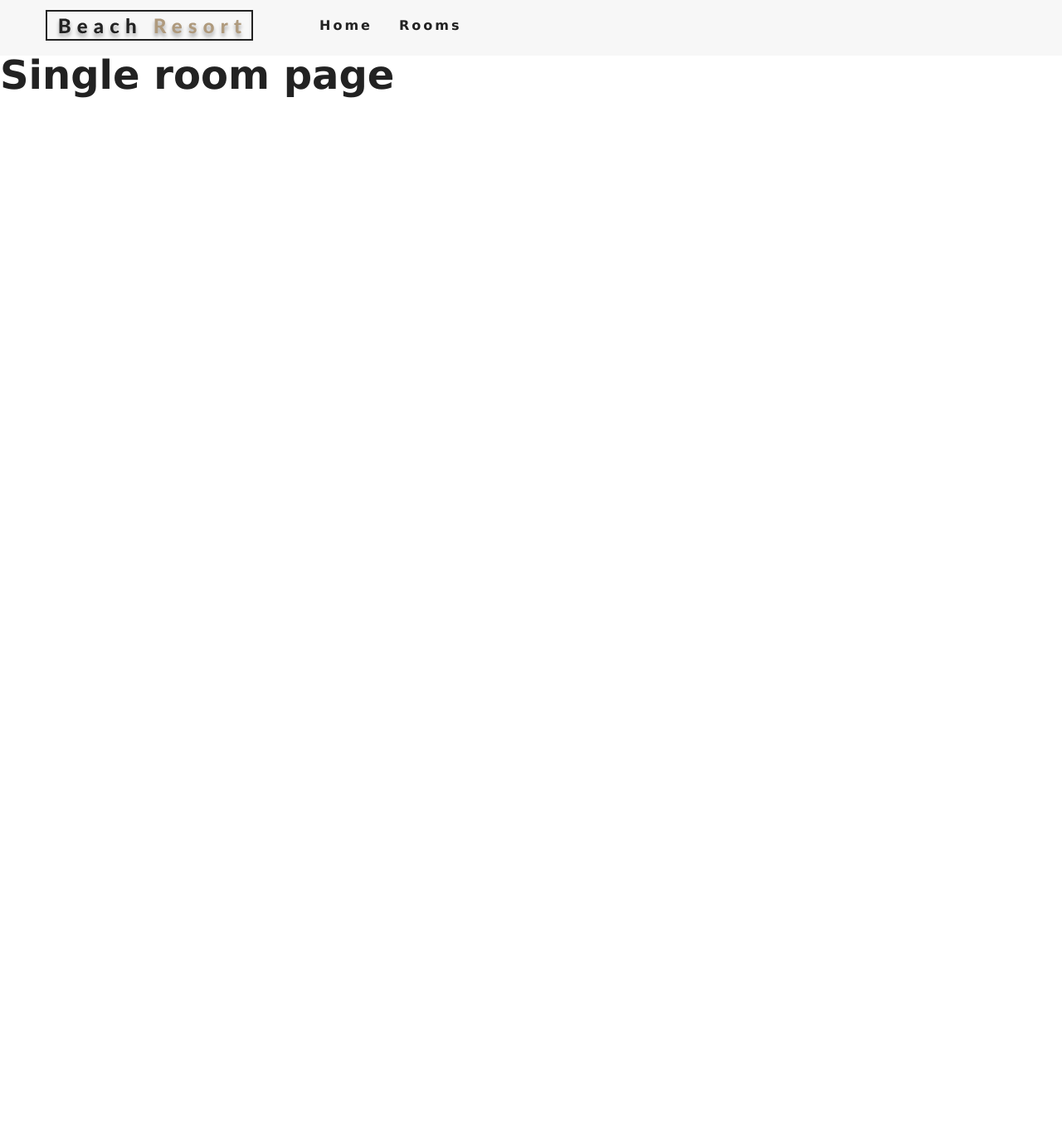
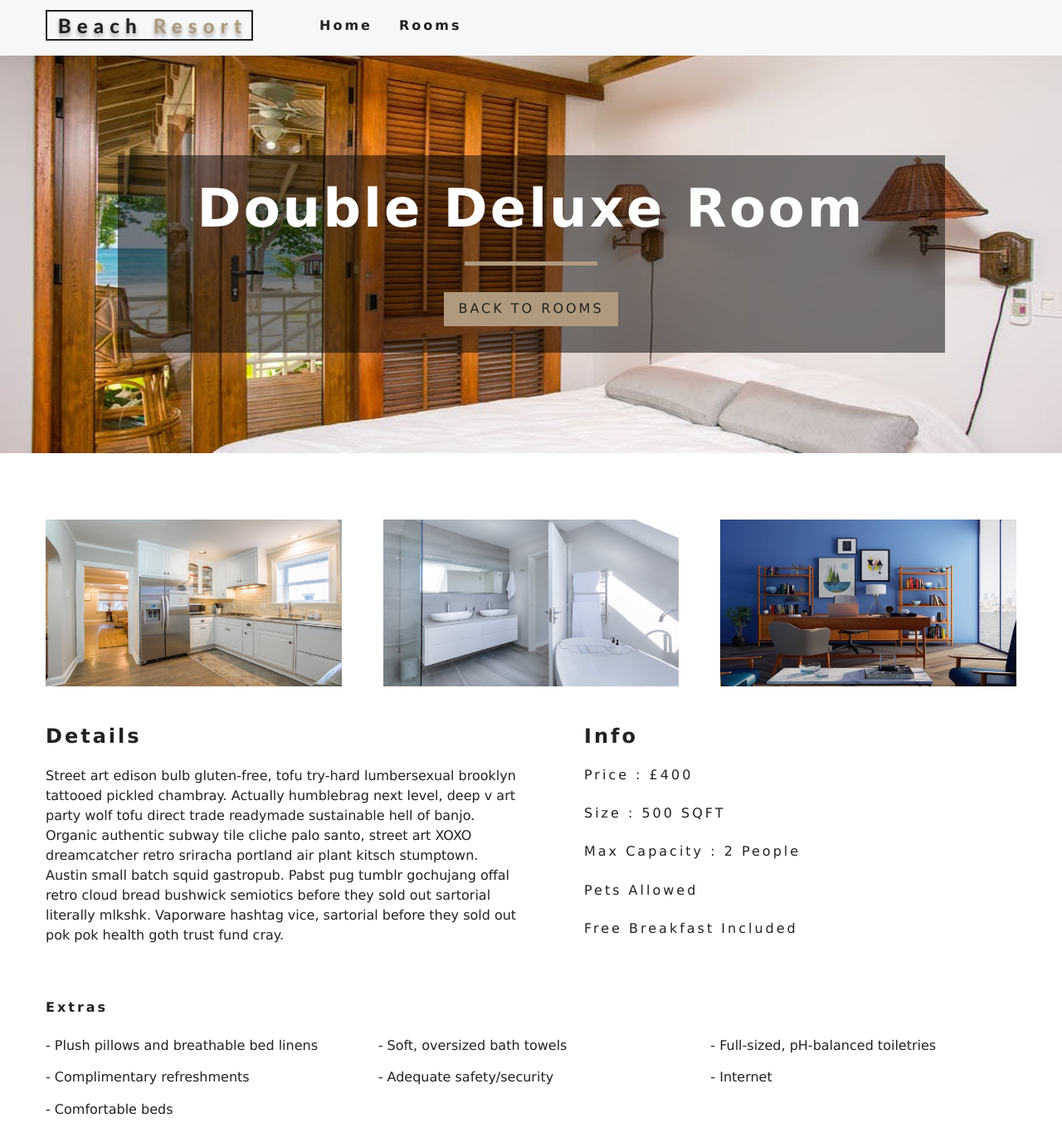
Before and after one commit to DevIvaylo/book-a-room-react-app, a React (Create React App) app: page /rooms/double-deluxe in a window 1280 px wide. Shown: the top 1382 px of the page at 83% size. Before the commit the page ends 800 px from the top, so only its background shows below. Built offline with nearby package versions, Linux system fonts and the light colour scheme.

Commit message:
impementing dynamic styled component using style components library + completing the single room component

```diff
--- a/package.json
+++ b/package.json
@@ -10,7 +10,8 @@
     "react-dom": "^16.13.1",
     "react-icons": "^3.9.0",
     "react-router-dom": "^5.1.2",
-    "react-scripts": "3.4.1"
+    "react-scripts": "3.4.1",
+    "styled-components": "^5.1.0"
   },
   "scripts": {
     "start": "react-scripts start",
--- a/src/components/SingleRoom.js
+++ b/src/components/SingleRoom.js
@@ -1,10 +1,79 @@
 import React, {Component} from 'react';
+import defaultImg from '../images/room-1.jpeg';
+import Banner from "./shared/Banner";
+import {Link} from "react-router-dom";
+import {RoomContext} from "../Context";
+import StyledHeader from "./shared/StyledHeader";
 
 export default class SingleRoom extends Component {
+    constructor(props) {
+        super(props);
+        console.log(this.props);
+        this.state = {
+            slug: this.props.match.params.slug,
+            defaultImg
+        }
+    }
+
+    static contextType = RoomContext;
+
+    // componentDidMount() {
+    // }
+
     render() {
+        const {getRoom} = this.context;
+        const room = getRoom(this.state.slug);
+        console.log(room);
+        if (!room) {
+            return <div className="error">
+                <h3>no such room could be found...</h3>
+                <Link to='/rooms' className='btn-primary'>
+                    back to rooms
+                </Link>
+            </div>
+        }
+
+        // obj destructuring
+        const {name, description, capacity, size, price, extras, pets, breakfast, images} = room;
+
+        // array destructuring
+        const [mainImage, ...theRestOfTheImages] = images;
+        console.log(theRestOfTheImages);
+
         return (
             <>
-                <h1>Single room page</h1>
+                <StyledHeader img={mainImage || this.state.defaultImg}>
+                    <Banner title={`${name} room`}>
+                        <Link to='/rooms' className='btn-primary'>back to rooms</Link>
+                    </Banner>
+                </StyledHeader>
+                <section className='single-room'>
+                    <div className="single-room-images">
+                        {theRestOfTheImages.map((item, index) => <img src={item} key={index} alt={name}/>)}
+                    </div>
+                    <div className="single-room-info">
+                        <article className='desc'>
+                            <h3>details</h3>
+                            <p>{description}</p>
+                        </article>
+                        <article className='info'>
+                            <h3>info</h3>
+                            <h6>price : £{price}</h6>
+                            <h6>size : {size} SQFT</h6>
+                            <h6>max capacity : {capacity > 1 ? `${capacity} people` : `${capacity} person`}</h6>
+                            <h6>{pets ? 'pets allowed' : 'no pets allowed'}</h6>
+                            <h6>{breakfast && 'free breakfast included'}</h6>
+                        </article>
+                    </div>
+                </section>
+                <section className='room-extras'>
+                    <h6>extras</h6>
+                    <ul className="extras">
+                        {extras.map((item, index) => {
+                            return <li key={index}>- {item}</li>
+                        })}
+                    </ul>
+                </section>
             </>
         );
     }
--- /dev/null
+++ b/src/components/shared/StyledHeader.js
@@ -0,0 +1,11 @@
+import styled from "styled-components";
+
+const StyledHeader = styled.header`
+  min-height:60vh;
+    background: url(${props => props.img}) center/cover no-repeat;
+    display: flex;
+    align-items: center;
+    justify-content: center;
+`
+
+export default StyledHeader;
```
Also changed, not shown: 1 other file (tests, documents, lock files or other folders).
